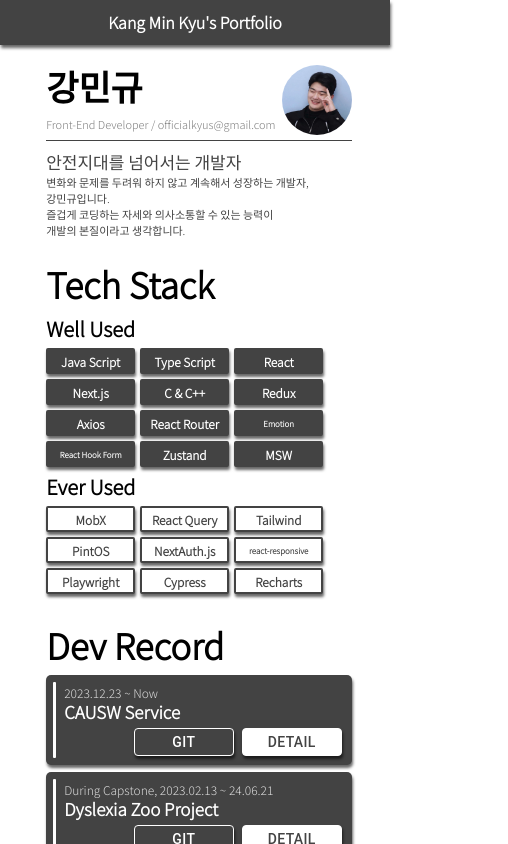
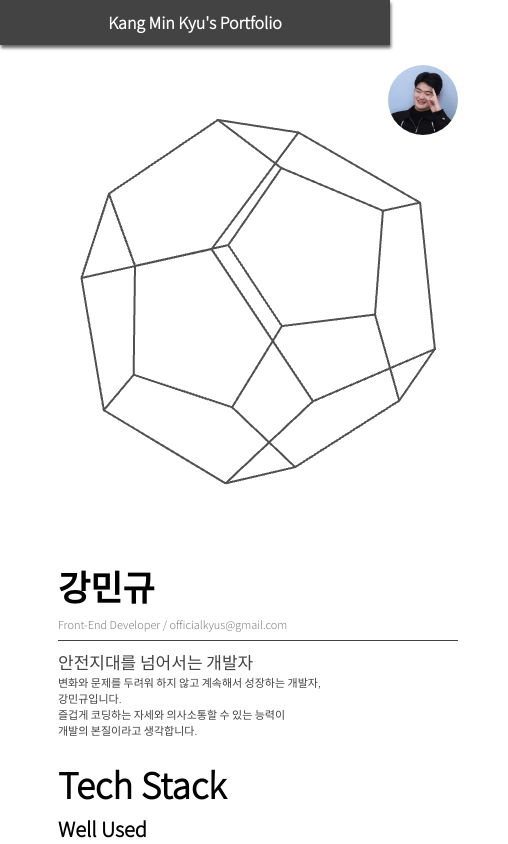
Before and after one commit to selfishAltruism/Portfolio_ver2, a React (Create React App) app: page / in a window 390 px wide. Shown: the top 844 px of the page, 508 px wide, since content can reach past the window. Built offline with nearby package versions, Linux system fonts and the light colour scheme.

Commit message:
feat: apply 3d object

```diff
--- a/package.json
+++ b/package.json
@@ -6,6 +6,8 @@
     "@emotion/react": "^11.11.1",
     "@emotion/styled": "^11.11.0",
     "@mui/material": "^5.14.18",
+    "@react-three/drei": "^9.111.4",
+    "@react-three/fiber": "^8.17.6",
     "@testing-library/jest-dom": "^5.17.0",
     "@testing-library/react": "^13.4.0",
     "@testing-library/user-event": "^13.5.0",
@@ -26,6 +28,7 @@
     "react-router-dom": "^6.20.0",
     "react-scripts": "5.0.1",
     "style-components": "^0.1.0",
+    "three": "^0.168.0",
     "typescript": "^4.9.5",
     "web-vitals": "^2.1.4"
   },
--- a/src/App.tsx
+++ b/src/App.tsx
@@ -27,16 +27,7 @@ function App() {
       >
         <Router>
           <Routes>
-            <Route
-              path="*"
-              element={
-                pageChangeState === 0 && !isMobile ? (
-                  <FirstPage />
-                ) : (
-                  <Portfolio />
-                )
-              }
-            ></Route>
+            <Route path="*" element={<Portfolio />}></Route>
           </Routes>
         </Router>
       </context.Provider>
--- a/src/Portfolio.tsx
+++ b/src/Portfolio.tsx
@@ -8,6 +8,38 @@ import Projects from "./Projects";
 import Layout from "./Layout";
 import PcProjectsContainer from "./style/PcProjectsContainer";
 import PcProfileContainer from "./style/PcProfileContainer";
+
+import { useRef } from "react";
+import { Canvas, useFrame } from "@react-three/fiber";
+import { Mesh } from "three";
+import { Edges } from "@react-three/drei";
+
+const RotatingDodecahedron = () => {
+  const meshRef = useRef<Mesh>(null);
+
+  // 회전 애니메이션
+  useFrame(() => {
+    if (meshRef.current) {
+      meshRef.current.rotation.x += 0.003;
+      meshRef.current.rotation.y += 0.003;
+    }
+  });
+
+  return (
+    <mesh ref={meshRef}>
+      {/* 크기를 5로 설정한 12각형 Geometry */}
+      <dodecahedronGeometry args={[5, 0]} />
+      {/* 검은색 Material */}
+      <meshStandardMaterial
+        color="black"
+        transparent={true} // 투명도 설정
+        opacity={0} // 면의 투명도 (0은 완전히 투명, 1은 불투명)
+        depthWrite={false} // 깊이 버퍼를 사용하지 않음
+      />
+      <Edges visible scale={1} color="#555555" lineWidth={2} />
+    </mesh>
+  );
+};
 
 export const MAXLENGTH_TIMEBAR = 750;
 
@@ -44,6 +76,14 @@ function Portfolio() {
 
   return (
     <Layout>
+      <Canvas
+        camera={{ position: [0, 0, 15], fov: 50 }} // 카메라 위치와 fov 조정
+        style={{ width: "500px", height: "500px" }}
+      >
+        <ambientLight />
+        <pointLight position={[10, 10, 10]} />
+        <RotatingDodecahedron />
+      </Canvas>
       {isFullScreen ? (
         <>
           <PcProfileContainer>
--- a/src/Projects.tsx
+++ b/src/Projects.tsx
@@ -25,23 +25,6 @@ const Projects = () => {
     <Container>
       <Title1>Dev Record</Title1>
       <Project
-        period="2023.12.23 ~ Now"
-        title="CAUSW Service"
-        content="중앙대학교 소프트웨어학과 학생이 학교 생활에 도움을 받을 수 있는 서비스를 제공하는 동문 네트워크 서비스, Front-end 팀장"
-        githubURL="https://github.com/CAUCSE/CAUSW_frontend"
-        notionURL="https://www.notion.so/officialkyus/93bf29c840d648368181851d2fae3797"
-        techStack={[
-          "MobX",
-          "React Router",
-          "Axios",
-          "React Hook Form",
-          "Playwright",
-          "Emotion",
-          "MSW",
-          "Vite",
-        ]}
-      />
-      <Project
         period="During Capstone, 2023.02.13 ~ 24.06.21"
         title="Dyslexia Zoo Project"
         content="난독증 소아 치료 웹 게임 서비스, Web Front-end 개발"
@@ -59,18 +42,20 @@ const Projects = () => {
         ]}
       />
       <Project
-        period="During Internship, 2023.09.08 ~ 2023.11.10, 2023.12.04 ~ 2023.12.20"
-        title="Grid Project"
-        content="타사 Grid Library 사용으로 인한 고정 지출 해소와 기능 및 디자인 개선을 위한 다기능 Grid 개발"
-        githubURL="none"
-        notionURL="https://officialkyus.notion.site/Grid-Project-69e19185b25e47c9be9c6288495f5f08?pvs=4"
+        period="2023.12.23 ~ Now"
+        title="CAUSW Service V1"
+        content="중앙대학교 소프트웨어학과 학생이 학교 생활에 도움을 받을 수 있는 서비스를 제공하는 동문 네트워크 서비스, Front-end 팀장"
+        githubURL="https://github.com/CAUCSE/CAUSW_frontend"
+        notionURL="https://www.notion.so/officialkyus/93bf29c840d648368181851d2fae3797"
         techStack={[
-          "Redux",
-          "React",
-          "React Context",
+          "MobX",
+          "React Router",
+          "Axios",
           "React Hook Form",
-          "TypeScripts",
-          "JavaScript",
+          "Playwright",
+          "Emotion",
+          "MSW",
+          "Vite",
         ]}
       />
       <Project
@@ -86,6 +71,21 @@ const Projects = () => {
           "Axios",
           "React Hook Form",
           "Tailwind",
+        ]}
+      />
+      <Project
+        period="During Internship, 2023.09.08 ~ 2023.11.10, 2023.12.04 ~ 2023.12.20"
+        title="Grid Project"
+        content="타사 Grid Library 사용으로 인한 고정 지출 해소와 기능 및 디자인 개선을 위한 다기능 Grid 개발"
+        githubURL="none"
+        notionURL="https://officialkyus.notion.site/Grid-Project-69e19185b25e47c9be9c6288495f5f08?pvs=4"
+        techStack={[
+          "Redux",
+          "React",
+          "React Context",
+          "React Hook Form",
+          "TypeScripts",
+          "JavaScript",
         ]}
       />
       <Project
```
Also changed, not shown: 1 other file (tests, documents, lock files or other folders).
